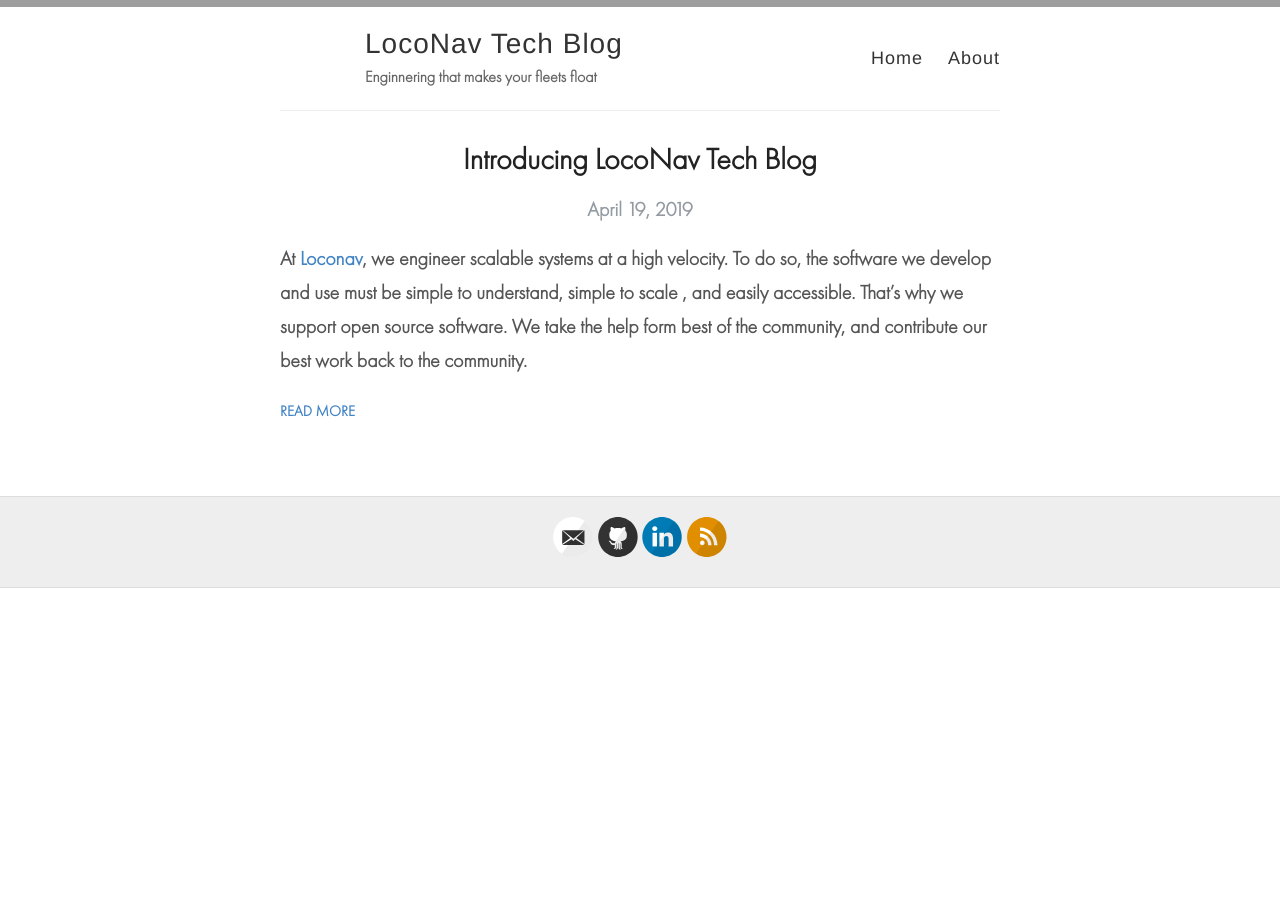
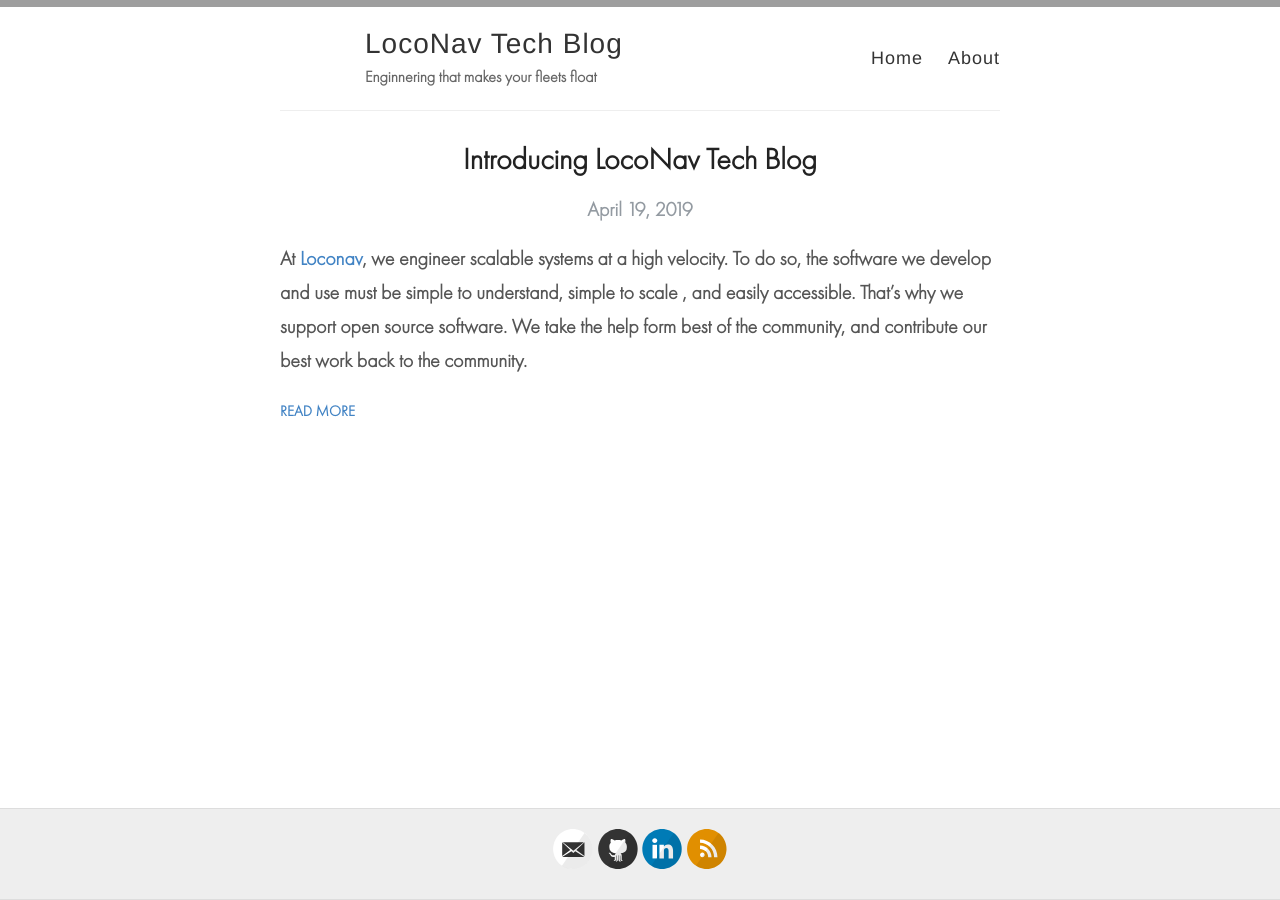
Before and after one commit to loconav-tech/blog, a Jekyll site: the page built from index.html, in a window 1280 px wide. Built offline with Jekyll 4.4.1, drawn with Linux system fonts in a browser that asks for light colours; grey boxes are pictures that could not be loaded.

Commit message:
--fix bottom footer

```diff
--- a/_layouts/default.html
+++ b/_layouts/default.html
@@ -41,7 +41,7 @@
       {{ content }}
     </div>
 
-    <div class="wrapper-footer">
+    <div class="wrapper-footer" id ="landing-footer">
       <div class="container">
         <footer class="footer">
           {% include svg-icons.html %}
--- a/style.scss
+++ b/style.scss
@@ -323,6 +323,11 @@ nav {
   border-top: 1px solid #ddd;
   border-bottom: 1px solid #ddd;
   background-color: $lightGray;
+}
+#landing-footer{
+  position: absolute;
+  bottom: 0;
+  width: 100%;
 }
 
 footer {
```
